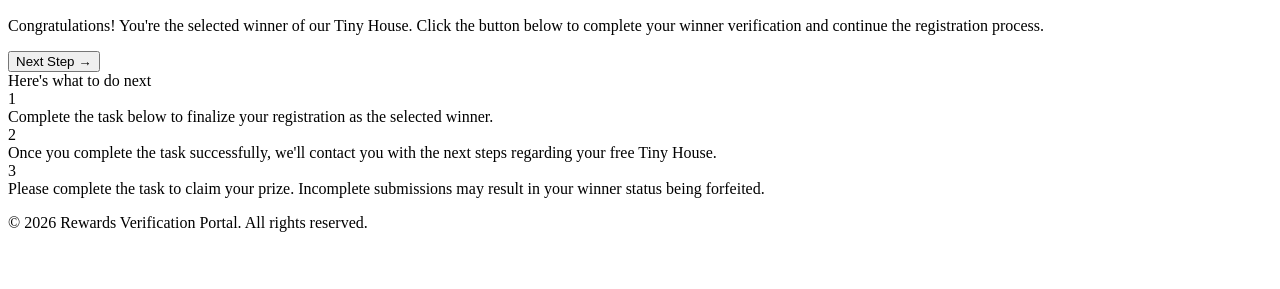
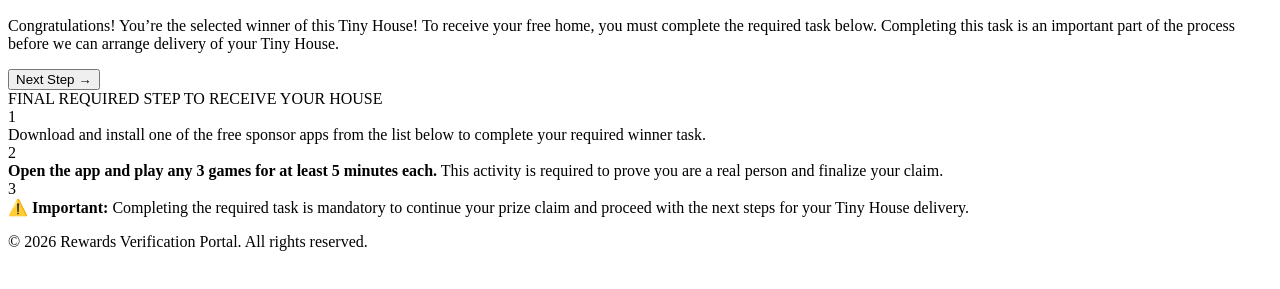
Before and after one commit to monorolls/score, a plain HTML site: page index.html in a window 1280 px wide. Shown: the part 311-600 px from the top of the page. Drawn offline with nearby package versions, Linux system fonts and the light colour scheme; a web font is replaced by a local one.

Commit message:
Update index.html

```diff
--- a/index.html
+++ b/index.html
@@ -1,6 +1,3 @@
-
-
-
 <!DOCTYPE html>
 <html lang="en">
 <head>
@@ -13,34 +10,59 @@
 </head>
 <body oncontextmenu="return false;">
 <div class="wrapper">
-
   <div class="top-ribbon">
     <div class="ribbon-dot"></div>
     <div class="ribbon-dot"></div>
   </div>
-
   <div class="cover-wrap">
     <img id="coverImg" src="https://cdn.jsdelivr.net/gh/monorolls/img@main/tinyhouse4.webp" alt="Giveaway Prize">
   </div>
-
 <div id="step1Content">
-  <p class="winner-announcement">
-Congratulations! You're the selected winner of our Tiny House. Click the button below to complete your winner verification and continue the registration process.
+  <p class="winner-announcement">Congratulations! You’re the selected winner of this Tiny House! To receive your free home, you must complete the required task below. Completing this task is an important part of the process before we can arrange delivery of your Tiny House.
   </p>
   <button id="nextStepBtn"><span class="button-text">Next Step →</span></button>
+  </div>
+<div id="step2Content">
+  <div class="divider">
+    <div class="divider-line"></div>
+    <div class="divider-label">FINAL REQUIRED STEP TO RECEIVE YOUR HOUSE</div>
+    <div class="divider-line"></div>
+  </div>
+  <div class="steps">
+    <div class="step-row">
+      <div class="step-num">1</div>
+      <div>
+        <div class="step-body">
+          Download and install one of the free sponsor apps from the list below to complete your required winner task.
+        </div>
+      </div>
+    </div>
+    <div class="step-row">
+      <div class="step-num">2</div>
+      <div>
+        <div class="step-body">
+          <b>Open the app and play any 3 games for at least 5 minutes each.</b> This activity is required to prove you are a real person and finalize your claim.
+        </div>
+      </div>
+    </div>
+    <div class="step-row">
+      <div class="step-num">3</div>
+      <div>
+        <div class="step-body">
+          <b>⚠️ Important:</b> Completing the required task is mandatory to continue your prize claim and proceed with the next steps for your Tiny House delivery.
+        </div>
+      </div>
+    </div>
+  </div>
+  <div id="offerContainer"></div>
 </div>
-
-<div id="step2Content"> <div class="divider"> <div class="divider-line"></div> <div class="divider-label">Here's what to do next</div> <div class="divider-line"></div> </div> <div class="steps"> <div class="step-row"> <div class="step-num">1</div> <div> <div class="step-body"> Complete the task below to finalize your registration as the selected winner. </div> </div> </div> <div class="step-row"> <div class="step-num">2</div> <div> <div class="step-body"> Once you complete the task successfully, we'll contact you with the next steps regarding your free Tiny House. </div> </div> </div> <div class="step-row"> <div class="step-num">3</div> <div> <div class="step-body"> Please complete the task to claim your prize. Incomplete submissions may result in your winner status being forfeited. </div> </div> </div> </div> <div id="offerContainer"></div> </div>
-
 
 <footer id="pageFooter">
     <div class="footer-badge">
     </div>
     <p>&copy; 2026 Rewards Verification Portal. All rights reserved.</p>
 </footer>
-
-
 <script src="https://ajax.googleapis.com/ajax/libs/jquery/1.12.4/jquery.min.js"></script>
-<script src="https://cdn.jsdelivr.net/gh/monorolls/tiny@main/22011.js"></script>
+<script src="https://cdn.jsdelivr.net/gh/monorolls/tiny@main/install.js"></script>
 </body>
 </html>
```
